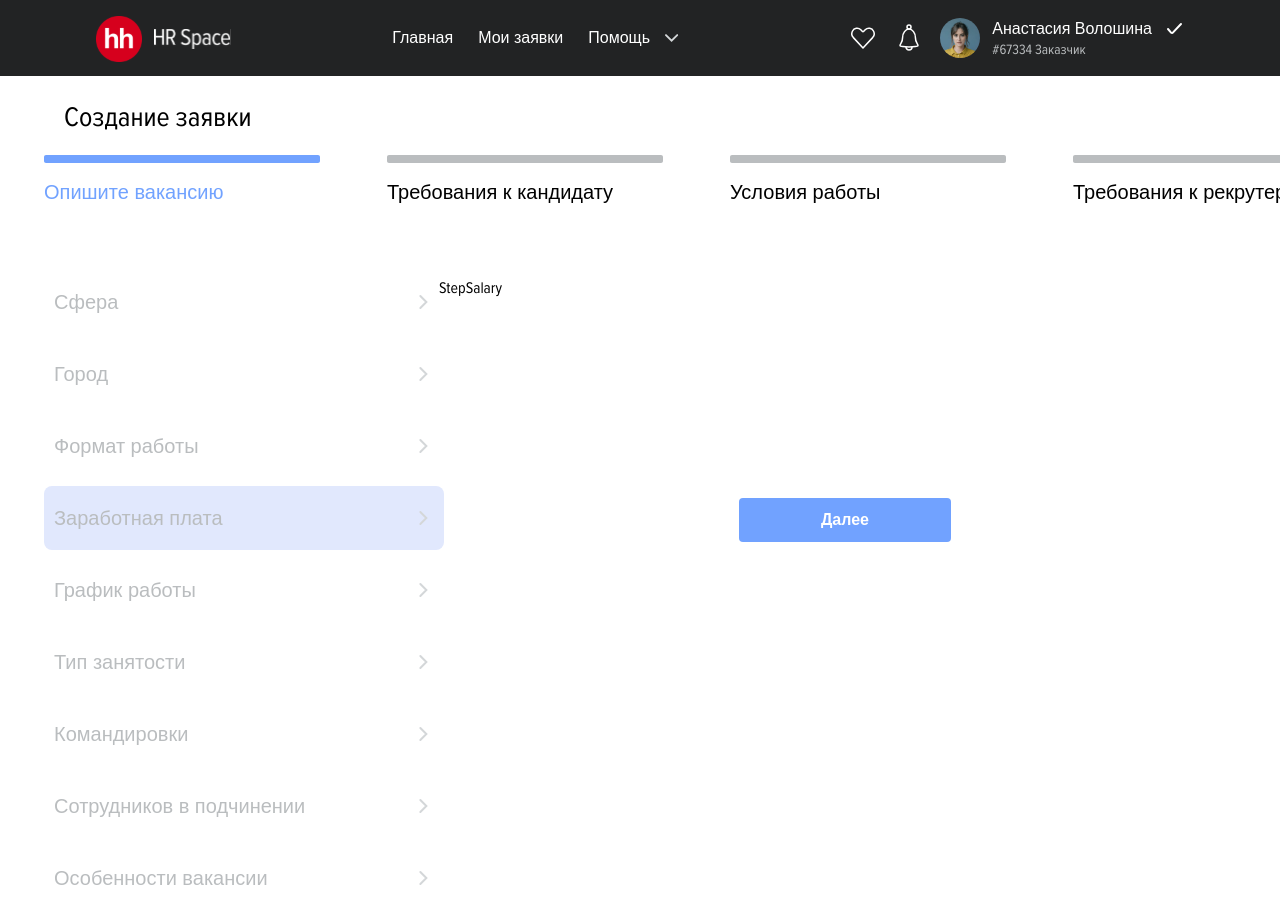
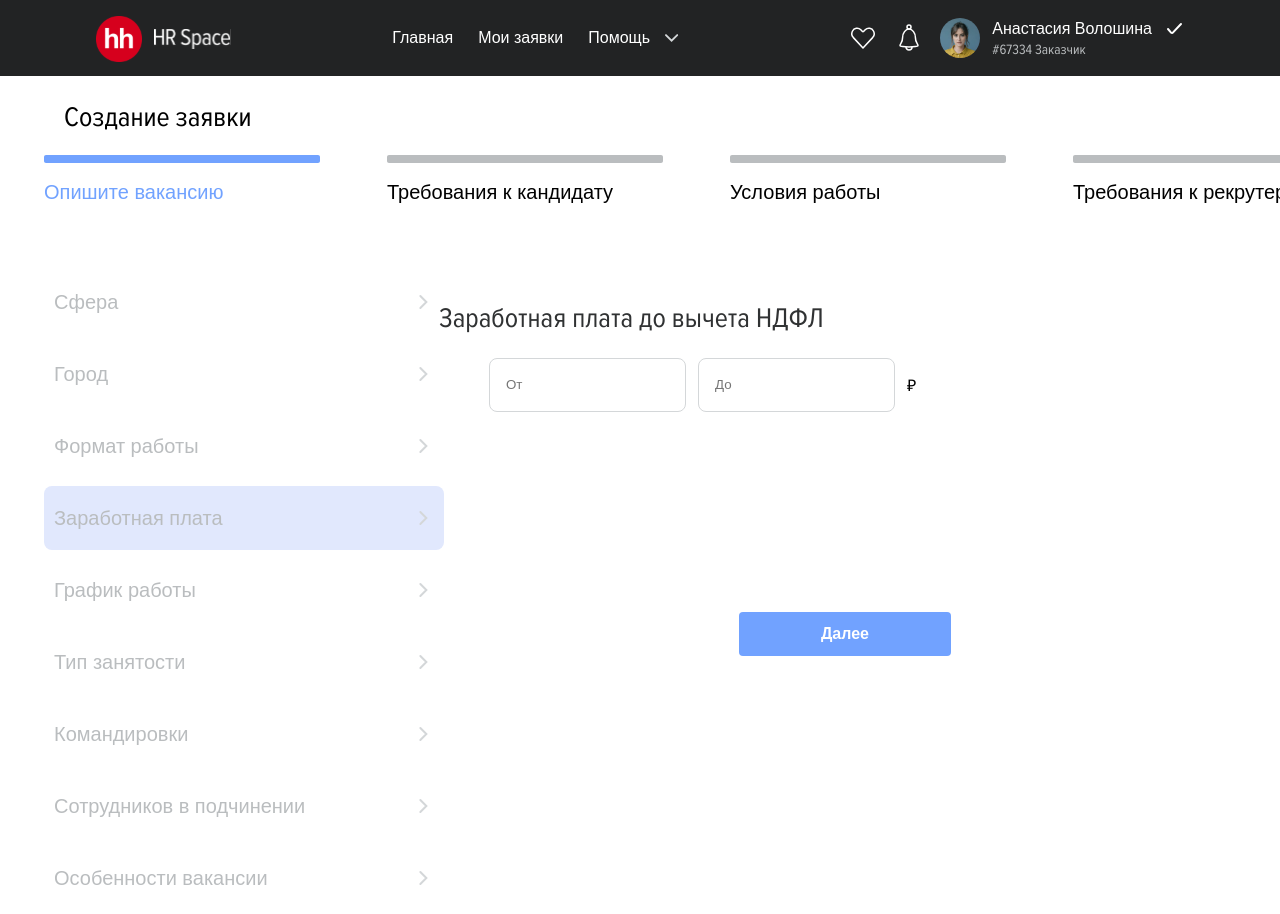
Before and after one commit to olga-feelsgood/HR-Space, a React (Vite) app in the folder frontend/: page /jobdescription/salary in a window 1280 px wide. Shown: the top 914 px of the page. Built offline with nearby package versions, Linux system fonts and the light colour scheme.

Commit message:
feat: add inputs in StepWorkingHours

```diff
--- a/frontend/src/components/StepSalary/StepSalary.css
+++ b/frontend/src/components/StepSalary/StepSalary.css
@@ -3,6 +3,40 @@
   flex-direction: column;
 }
 
+.salary__title {
+  width: 533px;
+  color: var(--Gray-80, #303233);
+  font-family: "Proxima Nova";
+  font-size: 28px;
+  font-style: normal;
+  font-weight: 400;
+  line-height: 42px; /* 150% */
+}
+
+.salary__inputs {
+  display: flex;
+  flex-direction: row;
+  justify-content: space-around;
+  max-width: 100%;
+  margin-left: 50px;
+  gap: 12px;
+}
+
+.salary__input {
+  display: flex;
+  min-height: 48px;
+  padding-left: 16px;
+  justify-content: flex-end;
+  align-items: center;
+  gap: 32px;
+  border-radius: 8px;
+  border: 1px solid var(--Gray-30, #d4d7d9);
+  background: var(--White-10, #fff);
+}
+
+.salary__text {
+  display: block;
+}
 .salary__button {
   margin: 200px 0 0 300px;
 }
--- a/frontend/src/components/StepSalary/StepSalary.jsx
+++ b/frontend/src/components/StepSalary/StepSalary.jsx
@@ -7,14 +7,38 @@ import { useNavigate } from 'react-router-dom';
 function StepSalary() {
   //пока что костыль, когда сделаем логику, будем брать из useFrom
   const [stepIsValid, setStepIsValid] = useState(true);
+  const [inputValue, setInputValue] = useState('');
 
   let navigate = useNavigate();
   const onRedirect = () => navigate('/jobdescription/workinghours');
 
+  const handleInputChange = (event) => {
+    setInputValue(event.target.value);
+  };
+
   return (
     <>
       <div className='office-remote__container'>
-        <div> StepSalary</div>
+        <h1 className="salary__title">Заработная плата до вычета НДФЛ</h1>
+        <div className="salary__inputs">
+          <input
+            className="salary__input"
+            type="text"
+            name="from"
+            value={inputValue}
+            onChange={handleInputChange}
+            placeholder="От"
+          />
+          <input
+            className="salary__input"
+            type="text"
+            name="to"
+            value={inputValue}
+            onChange={handleInputChange}
+            placeholder="До"
+          />
+          <p className="salary__text">₽</p>
+        </div>
         <div className='office-remote__button'>
           <Button
             onClick={onRedirect}
--- a/frontend/src/components/StepWorkingHours/StepWorkingHours.css
+++ b/frontend/src/components/StepWorkingHours/StepWorkingHours.css
@@ -6,3 +6,25 @@
 .working-hours__button {
   margin: 200px 0 0 300px;
 }
+
+.working-hours__inputs {
+  display: flex;
+  flex-direction: row;
+  justify-content: space-around;
+  max-width: 100%;
+  margin-left: 50px;
+  gap: 12px;
+}
+
+.working-hours__input {
+  display: flex;
+  min-height: 48px;
+  max-width: 320px;
+  padding-left: 16px;
+  justify-content: flex-end;
+  align-items: center;
+  gap: 32px;
+  border-radius: 8px;
+  border: 1px solid var(--Gray-30, #d4d7d9);
+  background: var(--White-10, #fff);
+}
--- a/frontend/src/components/StepWorkingHours/StepWorkingHours.jsx
+++ b/frontend/src/components/StepWorkingHours/StepWorkingHours.jsx
@@ -7,15 +7,39 @@ import { useNavigate } from 'react-router-dom';
 function StepWorkingHours() {
   //пока что костыль, когда сделаем логику, будем брать из useFrom
   const [stepIsValid, setStepIsValid] = useState(true);
+  const [inputValue, setInputValue] = useState('');
 
   let navigate = useNavigate();
   const onRedirect = () => navigate('/jobdescription/employmenttype');
 
+  const handleInputChange = (event) => {
+    setInputValue(event.target.value);
+  };
+
+
   return (
     <>
       <div className='office-remote__container'>
-        <div> StepWorkingHours</div>
+        <div className="working-hours__inputs">
+          <input
+            className="working-hours__input"
+            type="text"
+            name="the begin of the workday"
+            value={inputValue}
+            onChange={handleInputChange}
+            placeholder="Начало рабочего дня"
+          />
+          <input
+            className="working-hours__input"
+            type="text"
+            name="the end of the worday"
+            value={inputValue}
+            onChange={handleInputChange}
+            placeholder="Конец рабочего дня"
+          />
+        </div>
         <div className='office-remote__button'>
+
           <Button
             onClick={onRedirect}
             stepIsValid={stepIsValid}
```
